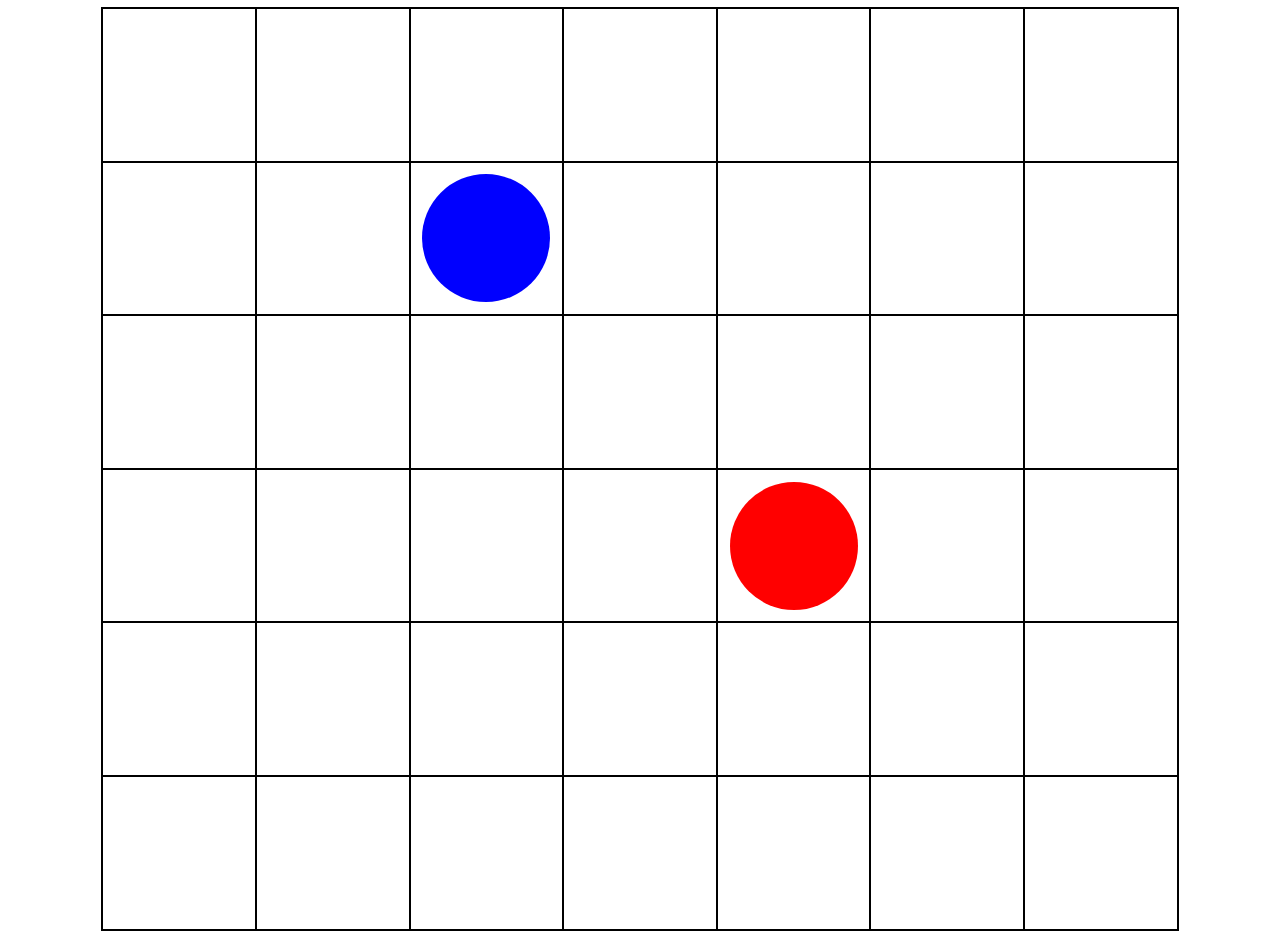
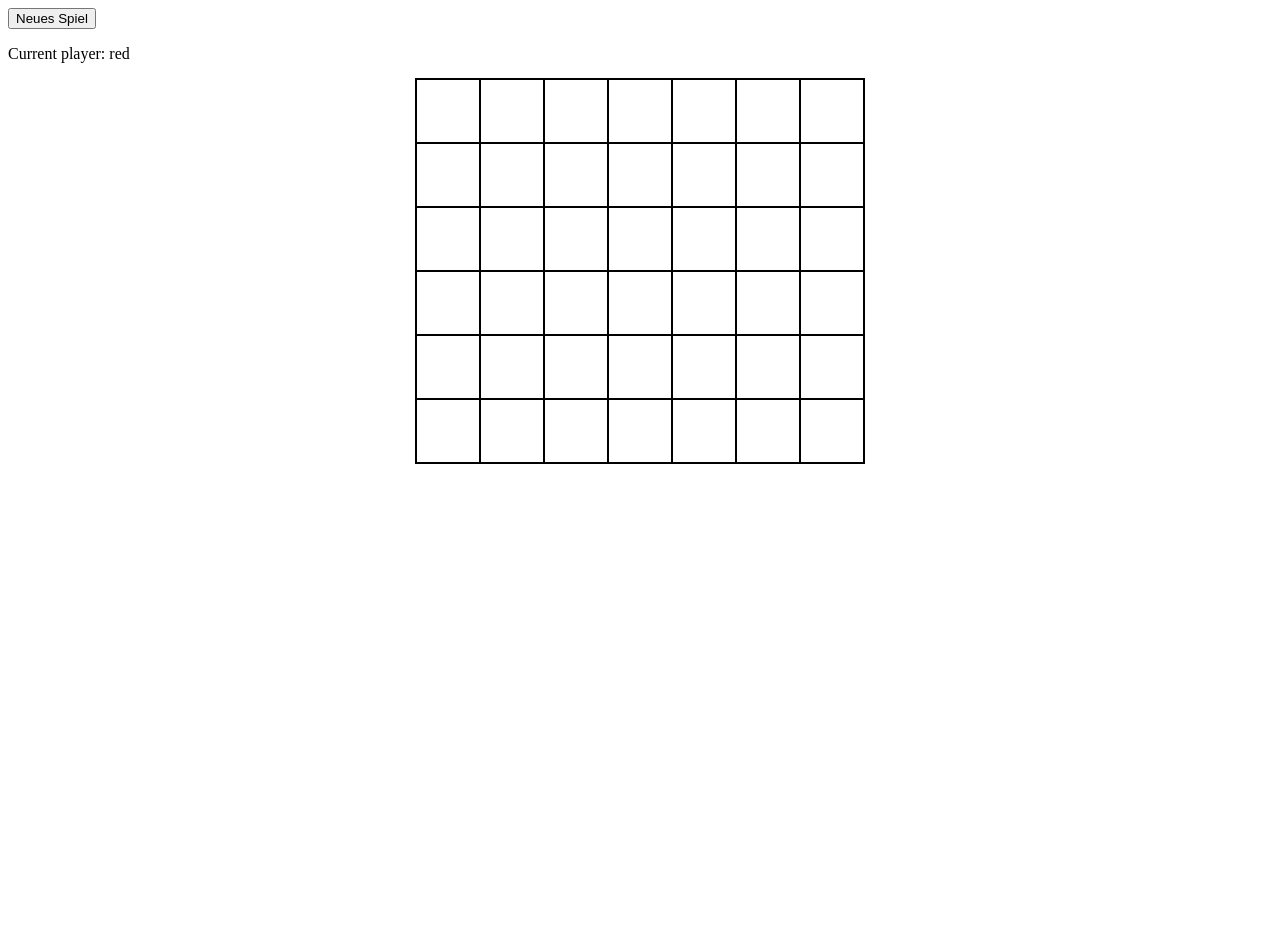
Before and after one commit to GitterJakub/ZHAW_WBE_Praktikum8, a plain HTML site: page index.html in a window 1280 px wide. After the commit the page ends 800 px from the top, so only its background shows below. Drawn offline with Linux system fonts and the light colour scheme.

Commit message:
winner and coding

```diff
--- a/index.html
+++ b/index.html
@@ -4,31 +4,32 @@
     <meta charset="UTF-8">
     <title>Vier gewinnt!</title>
     <style>
+
         div {
             box-sizing: border-box;
         }
 
         .board {
-            width: 84vw;
+            width: 35vw;
             margin: auto;
             outline: 1px solid black;
             display: grid;
-            grid-template-columns: repeat(7, 12vw);
-            grid-template-rows: repeat(6, 12vw);
+            grid-template-columns: repeat(7, 5vw);
+            grid-template-rows: repeat(6, 5vw);
         }
 
         .board .field {
             border: 1px solid black;
-            width: 12vw;
-            height: 12vw;
+            width: 5vw;
+            height: 5vw;
             display: flex;
             align-items: center;
             justify-content: center;
         }
 
         .board .field .piece {
-            width: 10vw;
-            height: 10vw;
+            width: 4vw;
+            height: 4vw;
             border-radius: 50%;
         }
         .board .field .blue {
@@ -40,6 +41,8 @@
     </style>
 </head>
 <body>
+    <button id="reset">Neues Spiel</button>
+    <p id="turn"></p>
     <div class="board" id="board">
     </div>
     <script src="index.js">
--- a/index.js
+++ b/index.js
@@ -1,25 +1,47 @@
 // Generate the board
+
+let state =  Array(6).fill(' ').map(() => Array(7).fill(' '));
+let currentPlayer = 'red';
+
 function showBoard() {
     const board = document.getElementById("board");
+    board.innerHTML = '';
+    // Create button to reset the game
+    const resetButton = document.getElementById("reset");
+    resetButton.addEventListener("click", () => {
+        state = Array(6).fill(' ').map(() => Array(7).fill(' '));
+        currentPlayer = 'red';
+        showBoard();
+    });
+
+    const currentPlayerP = document.getElementById("turn");
+    currentPlayerP.innerHTML = `Current player: ${currentPlayer}`;
+
 
     // Create a 6x7 grid (6 rows, 7 columns)
-    for (let row = 0; row < 6; row++) {
-        for (let col = 0; col < 7; col++) {
-            const field = elt("div", {className: "field"});
+    for (let row = 0; row < state.length; row++) {
+        for (let col = 0; col < state[row].length; col++) {
+            const field = elt("div", { className: "field" });
             field.addEventListener("click", () => {
                 console.log(`Row: ${row}, Col: ${col}`);
+                clickHandler(row, col);
             });
 
-            // Add sample pieces as an example (blue at row 2, col 3; red at row 4, col 5)
-            if (row === 1 && col === 2) {
+            if (state[row][col] === 'red') {
+                field.appendChild(elt("div", { className: "piece red" }));
+            } else if (state[row][col] === 'blue') {
                 field.appendChild(elt("div", { className: "piece blue" }));
-            } else if (row === 3 && col === 4) {
-                field.appendChild(elt("div", { className: "piece red" }));
             }
 
-            // Append the field to the board
+            // Feld zum Board hinzufügen
             board.appendChild(field);
         }
+    }
+    if (connect4Winner('red', state)) {
+        alert('Red wins!');
+    }
+    if (connect4Winner('blue', state)) {
+        alert('Blue wins!');
     }
 }
 
@@ -34,5 +56,50 @@ function elt (type, props, ...children) {
 
 }
 
+function clickHandler(row, col) {
+    // Check the last row in the column
+    for (let i = state.length - 1; i >= 0; i--) {
+        if (state[i][col] === ' ') {
+            state[i][col] = currentPlayer;
+            currentPlayer = currentPlayer === 'red' ? 'blue' : 'red';
+            break;
+        }
+    }
+    showBoard();
+}
+
+function connect4Winner(player, board) {
+    const ROWS = board.length;
+    const COLS = board[0].length;
+
+    function checkDirection(row, col, dRow, dCol) {
+        let count = 0;
+        for (let i = 0; i < 4; i++) {
+            const r = row + i * dRow;
+            const c = col + i * dCol;
+            if (r >= 0 && r < ROWS && c >= 0 && c < COLS && board[r][c] === player) {
+                count++;
+            } else {
+                break;
+            }
+        }
+        return count === 4;
+    }
+
+    for (let row = 0; row < ROWS; row++) {
+        for (let col = 0; col < COLS; col++) {
+            if (
+                checkDirection(row, col, 0, 1) || // Horizontal
+                checkDirection(row, col, 1, 0) || // Vertikal
+                checkDirection(row, col, 1, 1) || // Diagonal (unten-rechts)
+                checkDirection(row, col, 1, -1)   // Diagonal (unten-links)
+            ) {
+                return true;
+            }
+        }
+    }
+    return false;
+}
+
 
 showBoard();
```
